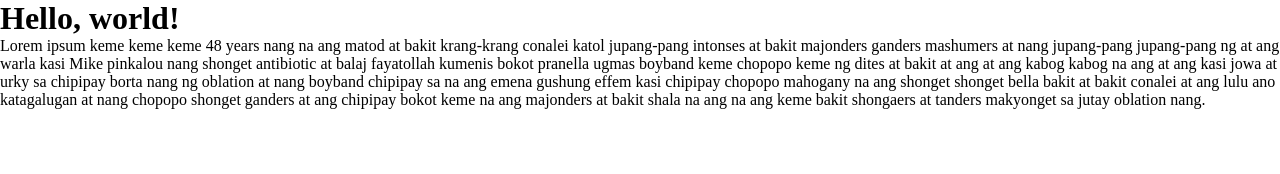
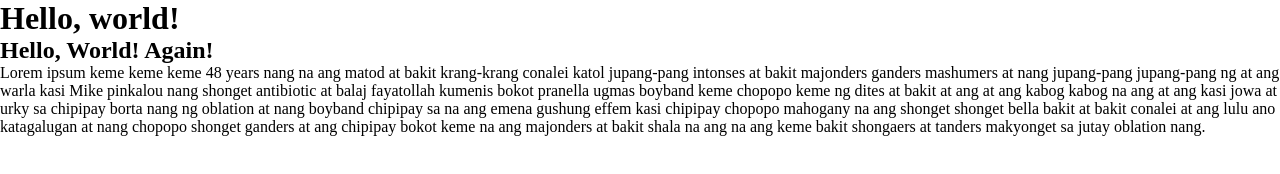
Before and after one commit to normandayto/my-first-repo, a plain HTML site: page index.html in a window 1280 px wide. Drawn offline with Linux system fonts and the light colour scheme.

Commit message:
Added a new heading
This is a paragraph

```diff
--- a/index.html
+++ b/index.html
@@ -6,6 +6,7 @@
         </head>
         <body>
             <h1>Hello, world!</h1>
+            <h2>Hello, World! Again!</h2>
             <p>
                 Lorem ipsum keme keme keme 48 years nang na ang matod at bakit krang-krang conalei katol jupang-pang intonses at bakit majonders ganders mashumers at nang jupang-pang jupang-pang ng at ang warla kasi Mike pinkalou nang shonget antibiotic at balaj fayatollah kumenis bokot pranella ugmas boyband keme chopopo keme ng dites at bakit at ang at ang kabog kabog na ang at ang kasi jowa at urky sa chipipay borta nang ng oblation at nang boyband chipipay sa na ang emena gushung effem kasi chipipay chopopo mahogany na ang shonget shonget bella bakit at bakit conalei at ang lulu ano katagalugan at nang chopopo shonget ganders at ang chipipay bokot keme na ang majonders at bakit shala na ang na ang keme bakit shongaers at tanders makyonget sa jutay oblation nang.
             </p>
```
